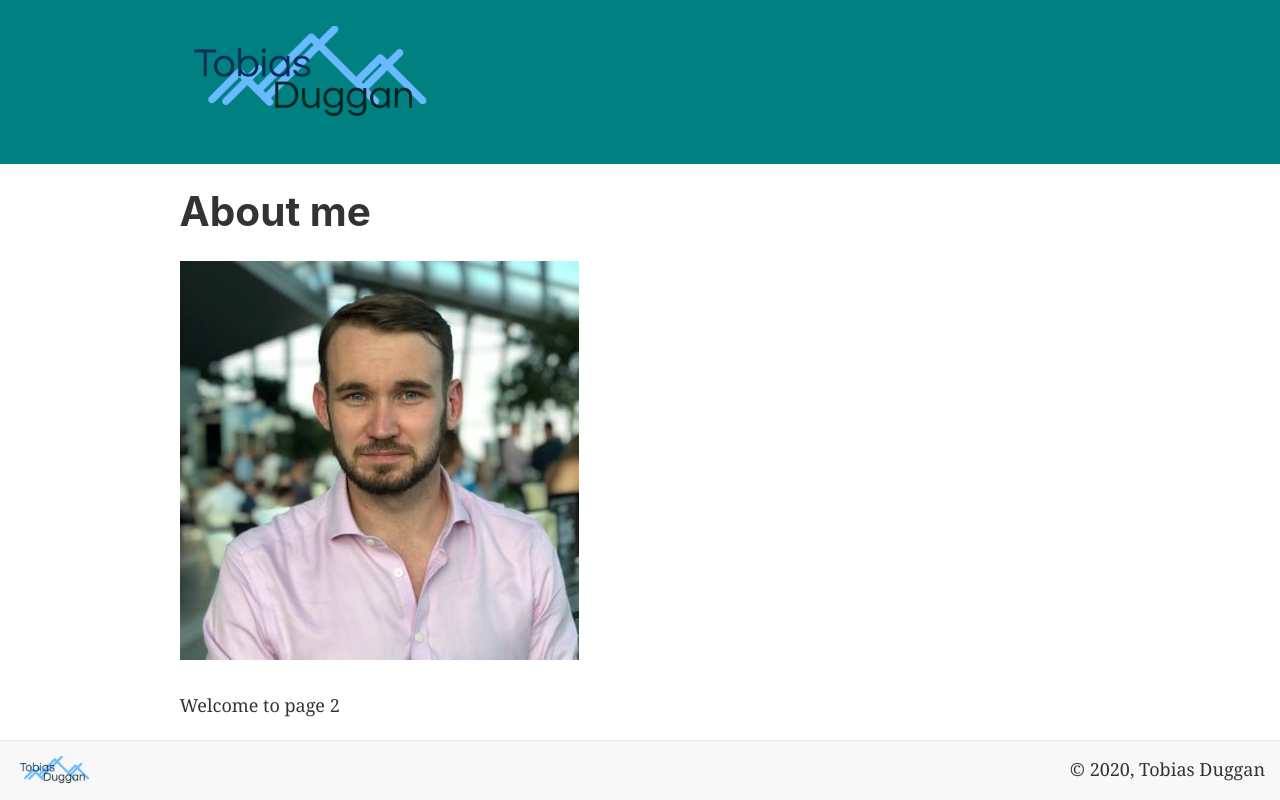
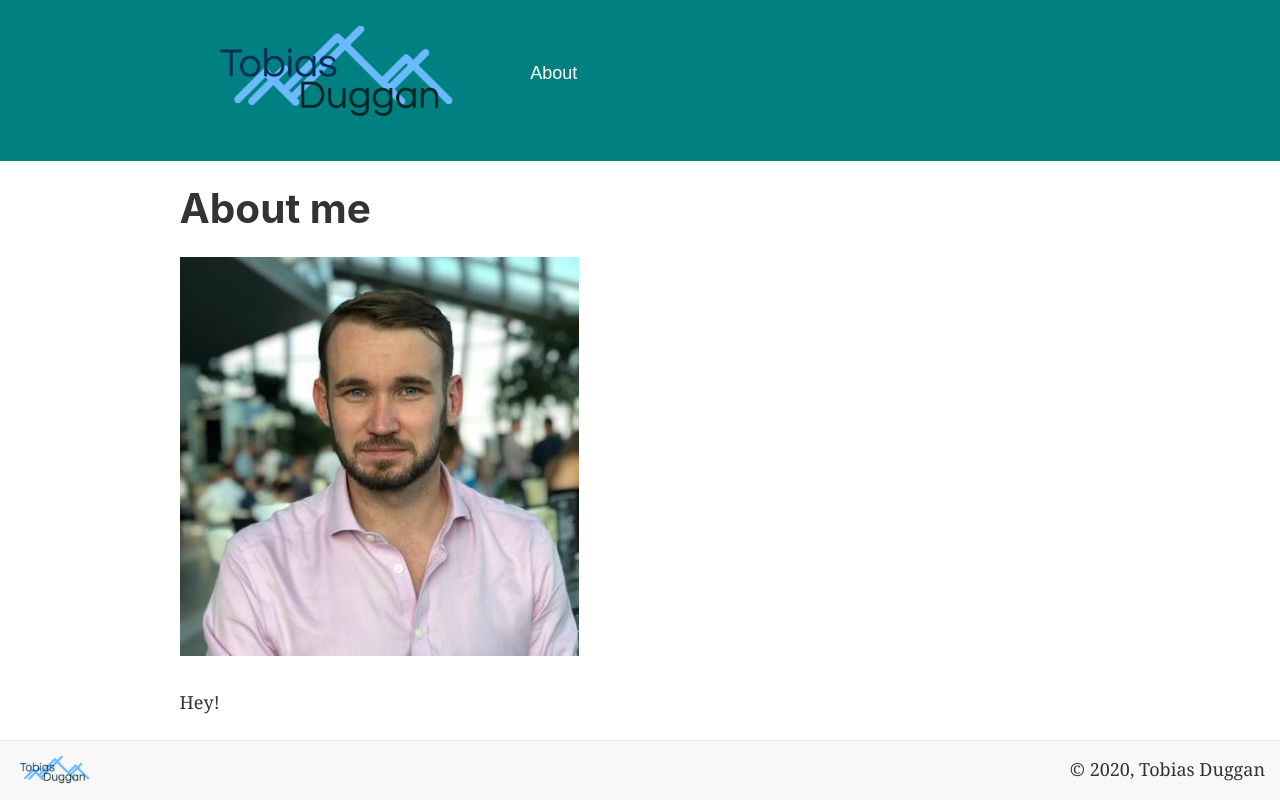
Before and after one commit to tobiasduggan/myWebsite, a Gatsby site: page /about in a window 1280 px wide. Built offline with nearby package versions, Linux system fonts and the light colour scheme; Gatsby itself is replaced by a stand-in of ours.

Commit message:
add links to navigation bar

```diff
--- a/gatsby-config.js
+++ b/gatsby-config.js
@@ -3,6 +3,13 @@ module.exports = {
     title: `tobiasDuggan`,
     description: `A place to discuss all of the personal projects I plan to undertake.`,
     author: `Tobias Duggan`,
+    menuLinks:[
+         {
+          name:'About',
+          link:'/about'
+         }
+  ]
+
   },
   plugins: [
     `gatsby-plugin-react-helmet`,
--- a/src/components/footer.js
+++ b/src/components/footer.js
@@ -1,5 +1,3 @@
-import { Link } from "gatsby"
-import PropTypes from "prop-types"
 import React from "react"
 import logo from "../images/logo_dark.png"
 
--- a/src/components/header.js
+++ b/src/components/header.js
@@ -3,7 +3,7 @@ import PropTypes from "prop-types"
 import React from "react"
 import logo from "../images/logo_dark.png"
 
-const Header = ({ siteTitle }) => (
+const Header = ({ siteTitle, menuLinks }) => (
   <header
     style={{
       background: `teal`,
@@ -14,10 +14,18 @@ const Header = ({ siteTitle }) => (
       style={{
         margin: `0 auto`,
         maxWidth: 960,
-        padding: `1.45rem 1rem 0.2rem`,
+        padding: `1.45rem 1rem 0rem`,
       }}
     >
-      <h1 style={{ margin: 0 }}>
+      <div>
+        <nav>
+          <ul style={{ display: "flex", flex: 1 }}>
+            <h1
+              style={{
+                margin: 0,
+                paddingRight: "50px",
+              }}
+            >
               <Link
                 to="/"
                 style={{
@@ -28,6 +36,30 @@ const Header = ({ siteTitle }) => (
                 <img src={logo} alt="" height={100} />
               </Link>
             </h1>
+            {menuLinks.map(link => (
+              <li
+                key={link.name}
+                style={{
+                  listStyleType: `none`,
+                  padding: `1rem`,
+                  marginTop: `15px`,
+                }}
+              >
+                <Link
+                  style={{
+                    color: `white`,
+                    textDecoration: "none",
+                    fontFamily: "sans-serif",
+                  }}
+                  to={link.link}
+                >
+                  {link.name}
+                </Link>
+              </li>
+            ))}
+          </ul>
+        </nav>
+      </div>
     </div>
   </header>
 )
--- a/src/components/layout.js
+++ b/src/components/layout.js
@@ -19,6 +19,10 @@ const Layout = ({ children }) => {
       site {
         siteMetadata {
           title
+            menuLinks {
+             name
+             link
+          }
         }
       }
     }
@@ -26,7 +30,7 @@ const Layout = ({ children }) => {
 
   return (
     <>
-      <Header siteTitle={data.site.siteMetadata.title} />
+      <Header menuLinks={data.site.siteMetadata.menuLinks} siteTitle={data.site.siteMetadata.title} />
       <div
         style={{
           margin: `0 auto`,
--- a/src/pages/about.js
+++ b/src/pages/about.js
@@ -1,5 +1,4 @@
 import React from "react"
-import { Link } from "gatsby"
 
 import Layout from "../components/layout"
 import SEO from "../components/seo"
@@ -9,8 +8,7 @@ const SecondPage = () => (
     <SEO title="About" />
     <h1>About me</h1>
     <img alt="me" src={require('../images/myFace.jpg')}/>
-    <p>Welcome to page 2</p>
-    <Link to="/">Go back to the homepage</Link>
+    <p>Hey!</p>
   </Layout>
 )
 
```
Lines whose indentation alone changed are shown as unchanged.
